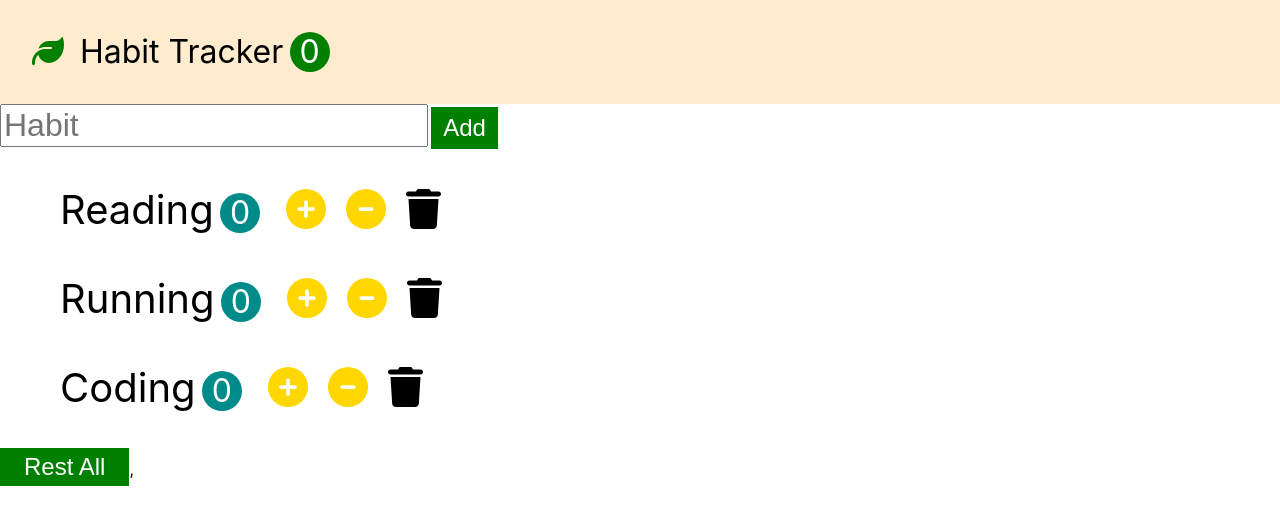
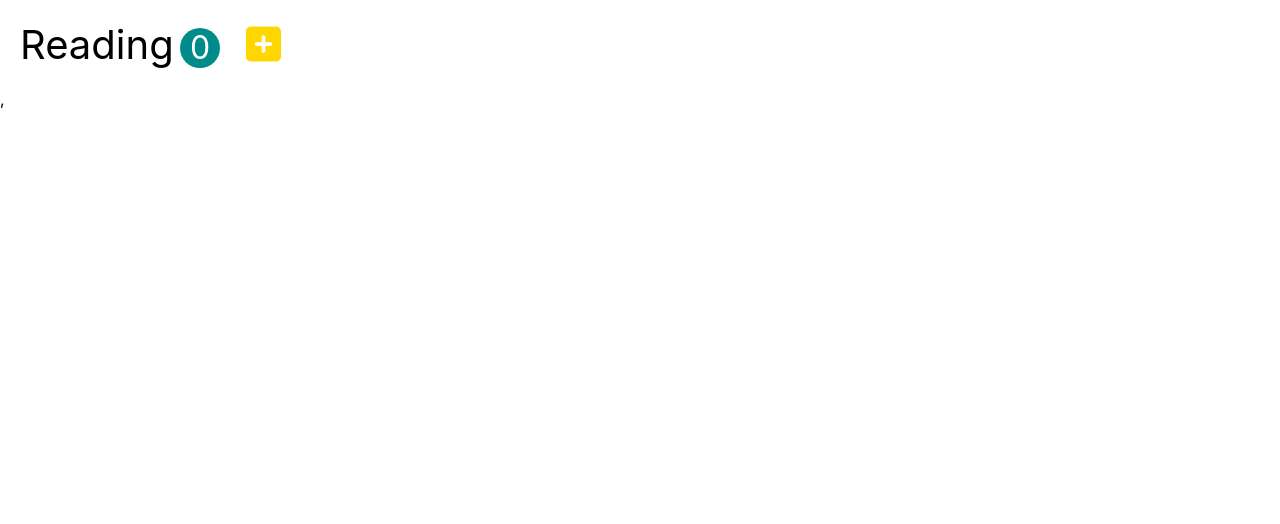
Before and after one commit to hanseu9839/reactJS-habit-tracker, a React (Create React App) app: page / in a window 1280 px wide. Shown: the top 524 px of the page. Built offline with nearby package versions, Linux system fonts and the light colour scheme.

Commit message:
react-hook-before

```diff
--- /dev/null
+++ b/src/components/simpleHabit.jsx
@@ -0,0 +1,28 @@
+import React, { Component } from "react";
+
+class SimpleHabit extends Component {
+  state = {
+    count: 0,
+  };
+
+  handleIncrement = () => {
+    this.setState({ count: this.state.count + 1 });
+  };
+
+  render() {
+    return (
+      <li className="habit">
+        <span className="habit-name">Reading</span>
+        <span className="habit-count">{this.state.count}</span>
+        <button
+          className="habit-button habit-increase"
+          onClick={this.handleIncrement}
+        >
+          <i className="fas fa-plus-square"></i>
+        </button>
+      </li>
+    );
+  }
+}
+
+export default SimpleHabit;
--- a/src/index.js
+++ b/src/index.js
@@ -1,12 +1,13 @@
-import React from 'react';
-import ReactDOM from 'react-dom/client';
-import './index.css';
-import App from './app';
-import '@fortawesome/fontawesome-free/js/all.js';
+import React from "react";
+import ReactDOM from "react-dom/client";
+import "./index.css";
+import App from "./app";
+import "@fortawesome/fontawesome-free/js/all.js";
+import SimpleHabit from "./components/simpleHabit";
 
-const root = ReactDOM.createRoot(document.getElementById('root'));
+const root = ReactDOM.createRoot(document.getElementById("root"));
 root.render(
   <React.StrictMode>
-  <App/>,
+    <SimpleHabit />,
   </React.StrictMode>
 );
```
